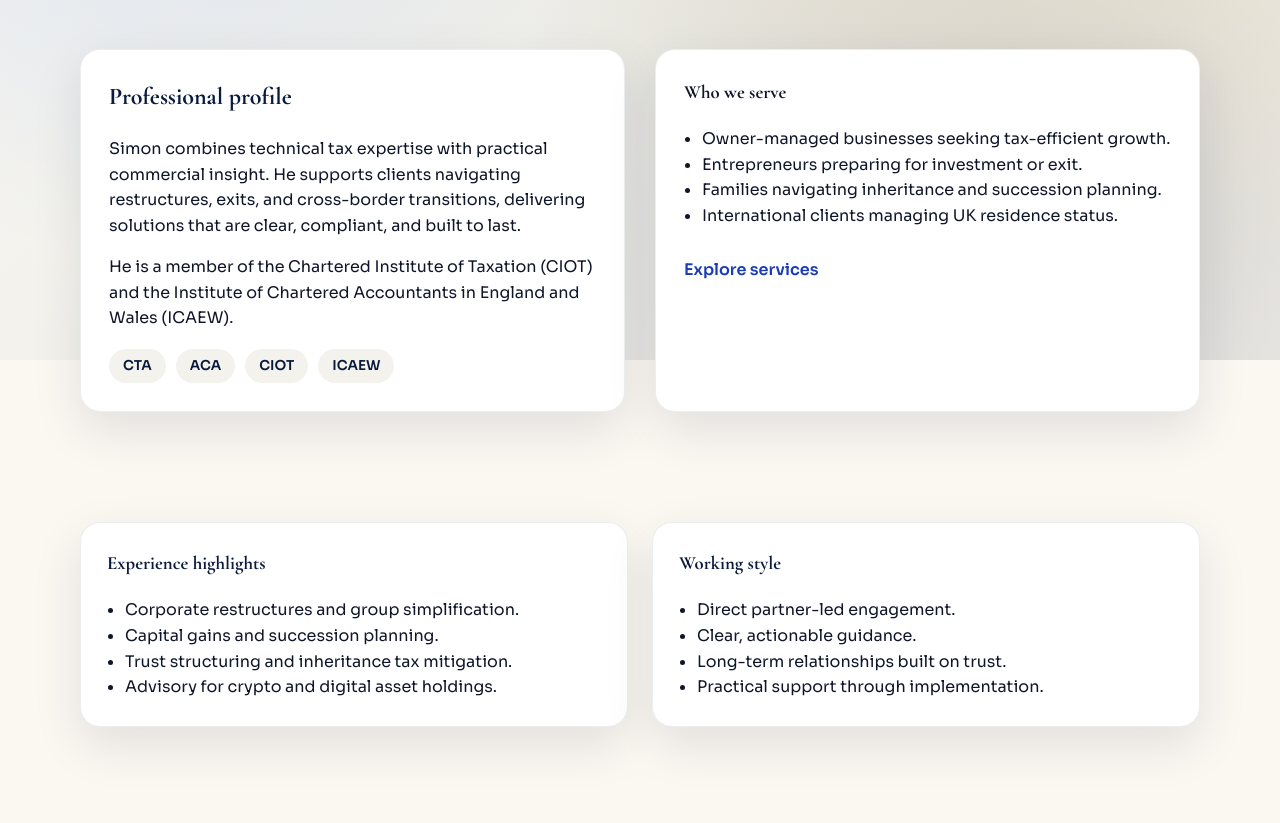
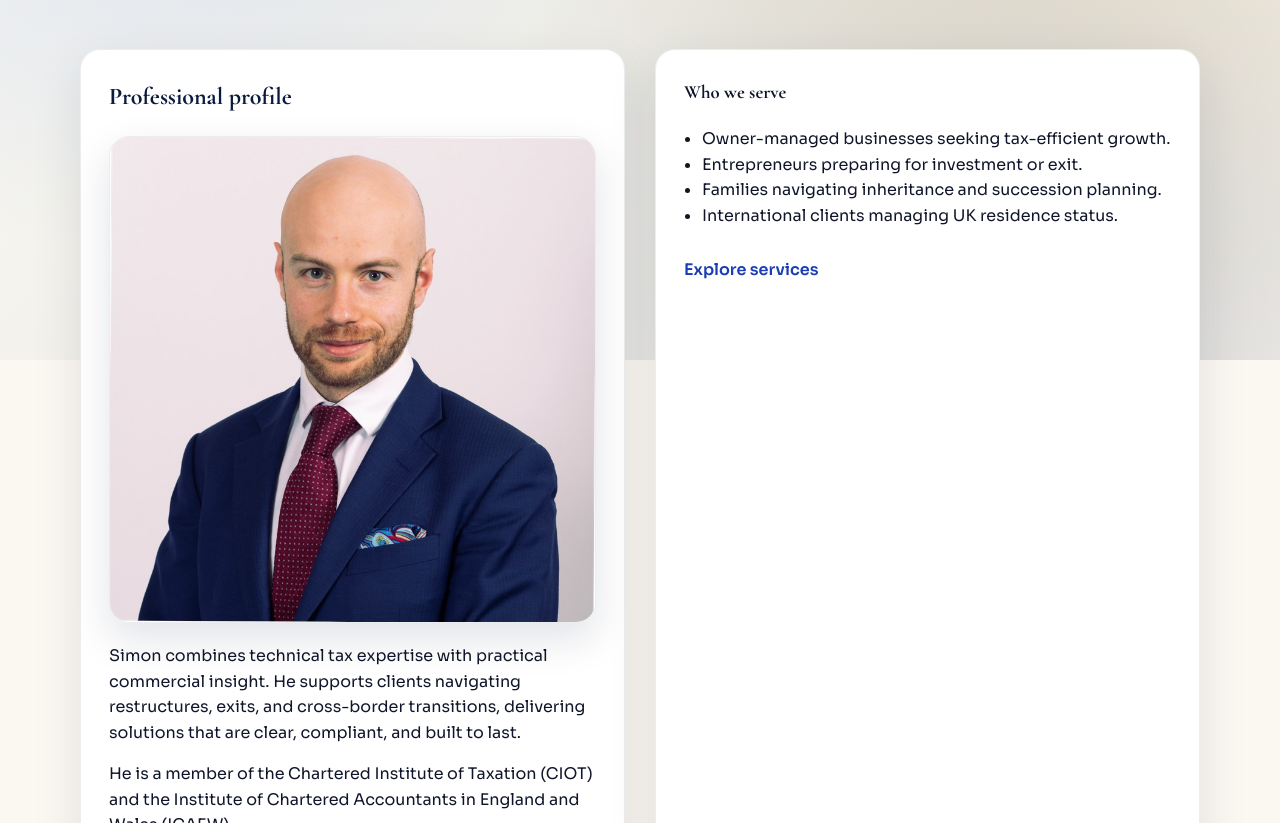
Before and after one commit to fabianhoward/jacobs-taxes, a Next.js app: page /about in a window 1280 px wide. Shown: the part 440-1263 px from the top of the page. Built offline with nearby package versions, Linux system fonts and the light colour scheme.

Commit message:
Add Simon photo to site

```diff
--- a/app/about/page.tsx
+++ b/app/about/page.tsx
@@ -1,3 +1,4 @@
+import Image from "next/image";
 import Link from "next/link";
 
 export default function AboutPage() {
@@ -18,6 +19,14 @@ export default function AboutPage() {
         <div className="container about-grid">
           <div className="about-card">
             <h2>Professional profile</h2>
+            <div className="profile-photo">
+              <Image
+                src="/images/simon-jacobs.jpg"
+                alt="Simon Jacobs"
+                width={720}
+                height={900}
+              />
+            </div>
             <p>
               Simon combines technical tax expertise with practical commercial insight.
               He supports clients navigating restructures, exits, and cross-border
```
Also changed, not shown: app/page.tsx (+15 -6 lines), public/images/simon-jacobs.jpg (added).
